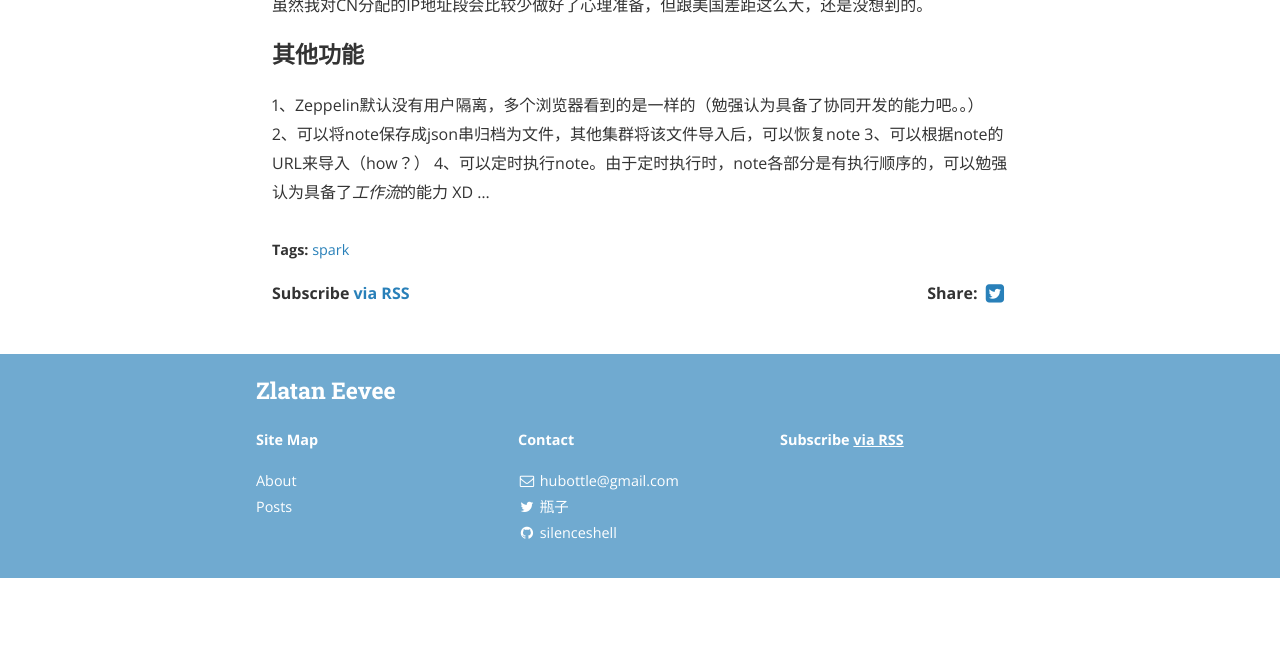
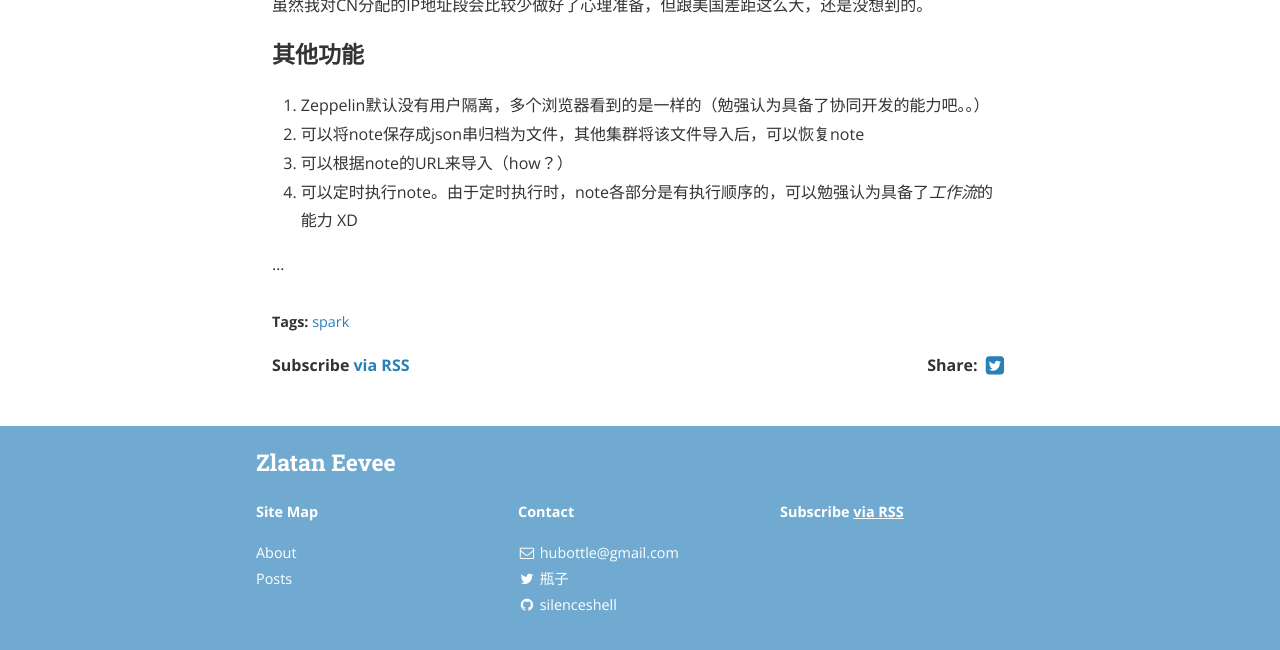
Before and after one commit to iclouding/silenceshell.github.io, a Jekyll site: the page built from _posts/2016-05-06-spark-5-zeppelin.md, in a window 1280 px wide and 900 px high, scrolled down 5519 px, cut to the strip 250-900 px from the top of the window. Built offline with Jekyll 4.4.1, drawn with Linux system fonts in a browser that asks for light colours; nearby versions of some CDN libraries; comment, search, counter and statistics services are not loaded; before the commit the page ends 6347 px from its top, so only the background shows below that.

Commit message:
fix format

```diff
--- a/_config.yml
+++ b/_config.yml
@@ -31,7 +31,7 @@ redcarpet:
     extensions: ["tables"]
 
 #pygments: true
-paginate: 5
+paginate: 10
 paginate_path: "/page:num/"
 excerpt_separator: "\n\n\n"
 safe: false
--- a/_posts/2016-05-06-spark-5-zeppelin.md
+++ b/_posts/2016-05-06-spark-5-zeppelin.md
@@ -121,8 +121,9 @@ select distinct country, count(1) as sum from ip2region group by country order b
 
 ### 其他功能
 
-1、Zeppelin默认没有用户隔离，多个浏览器看到的是一样的（勉强认为具备了协同开发的能力吧。。）
-2、可以将note保存成json串归档为文件，其他集群将该文件导入后，可以恢复note
-3、可以根据note的URL来导入（how？）
-4、可以定时执行note。由于定时执行时，note各部分是有执行顺序的，可以勉强认为具备了*工作流*的能力 XD
+1. Zeppelin默认没有用户隔离，多个浏览器看到的是一样的（勉强认为具备了协同开发的能力吧。。）
+2. 可以将note保存成json串归档为文件，其他集群将该文件导入后，可以恢复note
+3. 可以根据note的URL来导入（how？）
+4. 可以定时执行note。由于定时执行时，note各部分是有执行顺序的，可以勉强认为具备了*工作流*的能力 XD
+
 ...
```
